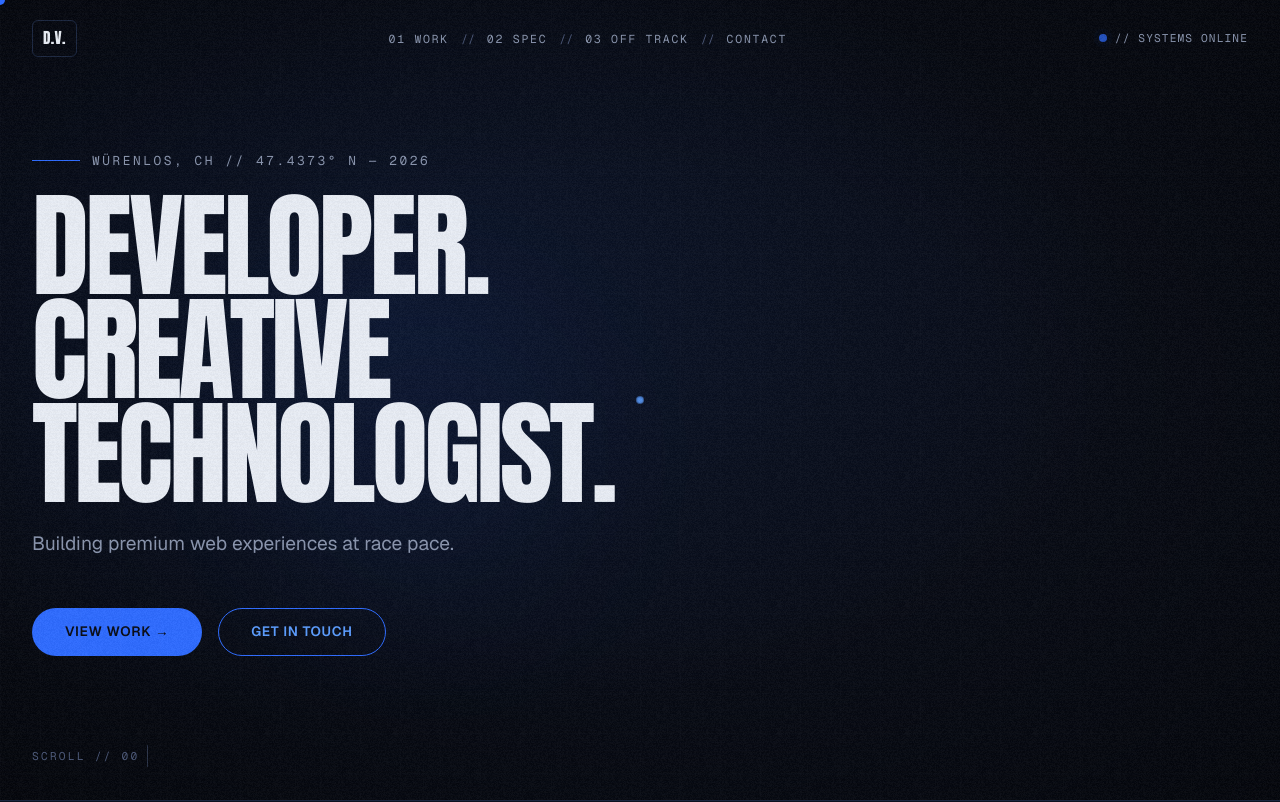
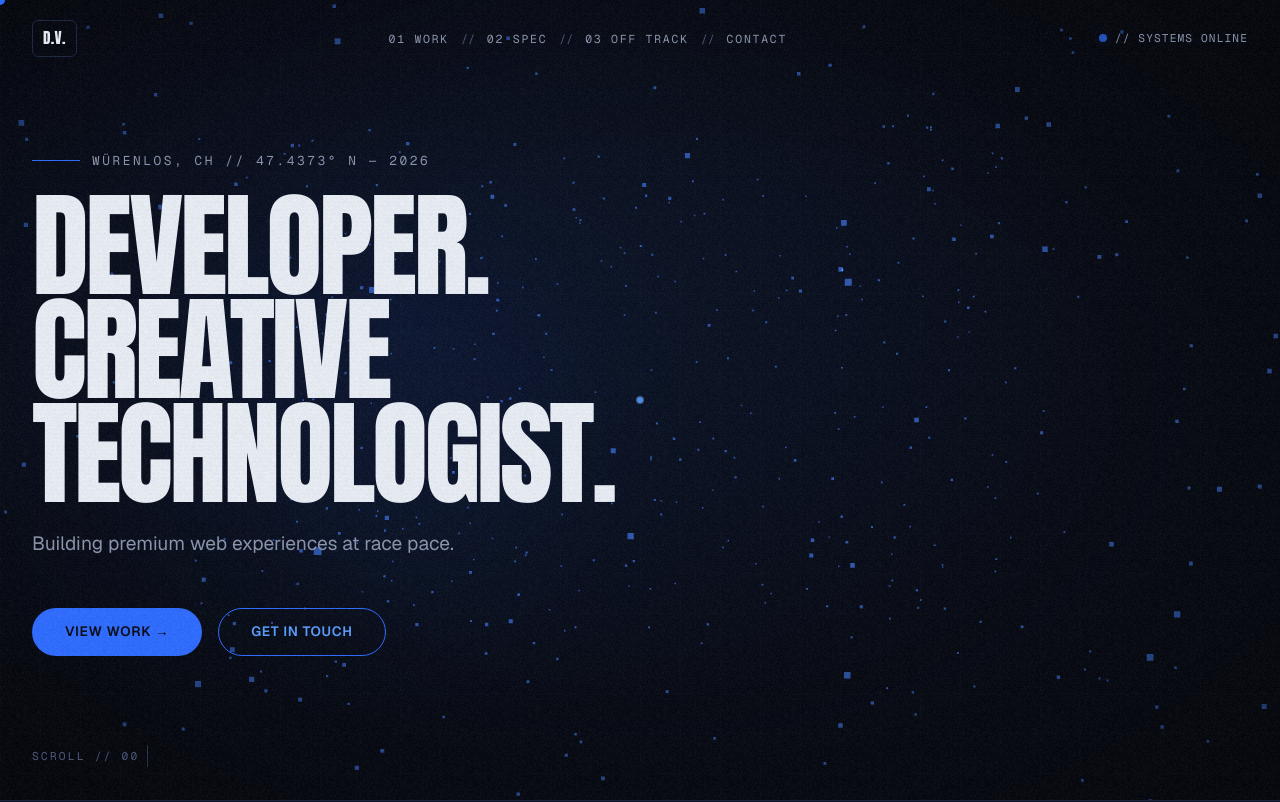
Before and after one commit to devin-voegele/portfolio, a Next.js app: page / in a window 1280 px wide. Shown: the top 802 px of the page. Built offline with nearby package versions, Linux system fonts and the light colour scheme.

Commit message:
feat: hero webgl velocity field

```diff
--- /dev/null
+++ b/components/3d/VelocityField.tsx
@@ -0,0 +1,81 @@
+'use client'
+
+import { useRef, useMemo } from 'react'
+import { Canvas, useFrame, useThree } from '@react-three/fiber'
+import * as THREE from 'three'
+
+const PARTICLE_COUNT = 600
+const SPEED = 6
+
+function Particles() {
+  const meshRef = useRef<THREE.Points>(null)
+  const { pointer } = useThree()
+
+  const positions = useMemo(() => {
+    const arr = new Float32Array(PARTICLE_COUNT * 3)
+    for (let i = 0; i < PARTICLE_COUNT; i++) {
+      arr[i * 3 + 0] = (Math.random() - 0.5) * 16   // x: [-8, 8]
+      arr[i * 3 + 1] = (Math.random() - 0.5) * 10   // y: [-5, 5]
+      arr[i * 3 + 2] = Math.random() * 14 - 12       // z: [-12, 2]
+    }
+    return arr
+  }, [])
+
+  useFrame((_state, delta) => {
+    const mesh = meshRef.current
+    if (!mesh) return
+
+    // Stream particles toward camera
+    const posAttr = mesh.geometry.attributes.position as THREE.BufferAttribute
+    const arr = posAttr.array as Float32Array
+    for (let i = 0; i < PARTICLE_COUNT; i++) {
+      arr[i * 3 + 2] += SPEED * delta
+      if (arr[i * 3 + 2] > 3) {
+        arr[i * 3 + 2] -= 14
+      }
+    }
+    posAttr.needsUpdate = true
+
+    // Cursor parallax on the group
+    mesh.rotation.y = THREE.MathUtils.lerp(mesh.rotation.y, pointer.x * 0.15, 0.05)
+    mesh.rotation.x = THREE.MathUtils.lerp(mesh.rotation.x, -pointer.y * 0.1, 0.05)
+  })
+
+  return (
+    <points ref={meshRef}>
+      <bufferGeometry>
+        <bufferAttribute
+          attach="attributes-position"
+          args={[positions, 3]}
+        />
+      </bufferGeometry>
+      <pointsMaterial
+        color="#2E6BFF"
+        size={0.06}
+        sizeAttenuation
+        transparent
+        opacity={0.7}
+        depthWrite={false}
+        blending={THREE.AdditiveBlending}
+      />
+    </points>
+  )
+}
+
+export default function VelocityField() {
+  return (
+    <Canvas
+      gl={{ alpha: true, antialias: true }}
+      camera={{ position: [0, 0, 6], fov: 60 }}
+      dpr={[1, 2]}
+      style={{
+        position: 'absolute',
+        inset: 0,
+        pointerEvents: 'none',
+        background: 'transparent',
+      }}
+    >
+      <Particles />
+    </Canvas>
+  )
+}
--- a/components/sections/Hero.tsx
+++ b/components/sections/Hero.tsx
@@ -1,10 +1,22 @@
 'use client'
 
+import { useEffect, useState } from 'react'
+import dynamic from 'next/dynamic'
 import SplitReveal from '@/components/primitives/SplitReveal'
 import TelemetryLabel from '@/components/primitives/TelemetryLabel'
 import MagneticButton from '@/components/primitives/MagneticButton'
 
+const VelocityField = dynamic(() => import('@/components/3d/VelocityField'), { ssr: false })
+
 export function Hero() {
+  const [webgl, setWebgl] = useState(false)
+
+  useEffect(() => {
+    const desktop = window.matchMedia('(min-width:768px)').matches
+    const noMotion = window.matchMedia('(prefers-reduced-motion: reduce)').matches
+    setWebgl(desktop && !noMotion)
+  }, [])
+
   return (
     <section
       id="top"
@@ -18,11 +30,13 @@ export function Hero() {
         overflow: 'hidden',
       }}
     >
-      {/* Background: empty WebGL container (Task 16) */}
+      {/* Background: WebGL container (Task 16) */}
       <div
         id="hero-webgl"
         style={{ position: 'absolute', inset: 0, zIndex: 0, pointerEvents: 'none' }}
-      />
+      >
+        {webgl && <VelocityField />}
+      </div>
 
       {/* Static fallback background / mobile / reduced-motion */}
       <div
```
